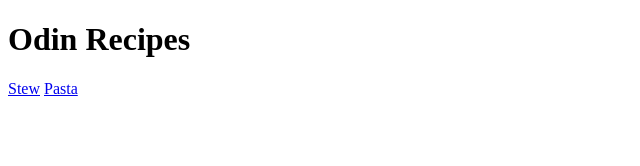
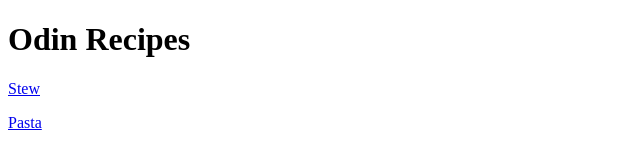
Before and after one commit to gerenago/odin-recipes, a plain HTML site: page index.html in a window 1280 px wide. Shown: the full height of the page, 0-640 px from the left. Drawn offline with Linux system fonts and the light colour scheme.

Commit message:
Don't remember

```diff
--- a/index.html
+++ b/index.html
@@ -6,7 +6,7 @@
     </head>
     <body>
         <h1>Odin Recipes</h1>
-        <a href="./recipes/stew.html">Stew</a>
-        <a href="./recipes/pasta.html">Pasta</a>
+        <p><a href="./recipes/stew.html">Stew</a></p>
+        <p><a href="./recipes/pasta.html">Pasta</a></p>
     </body>
 </html>
```
